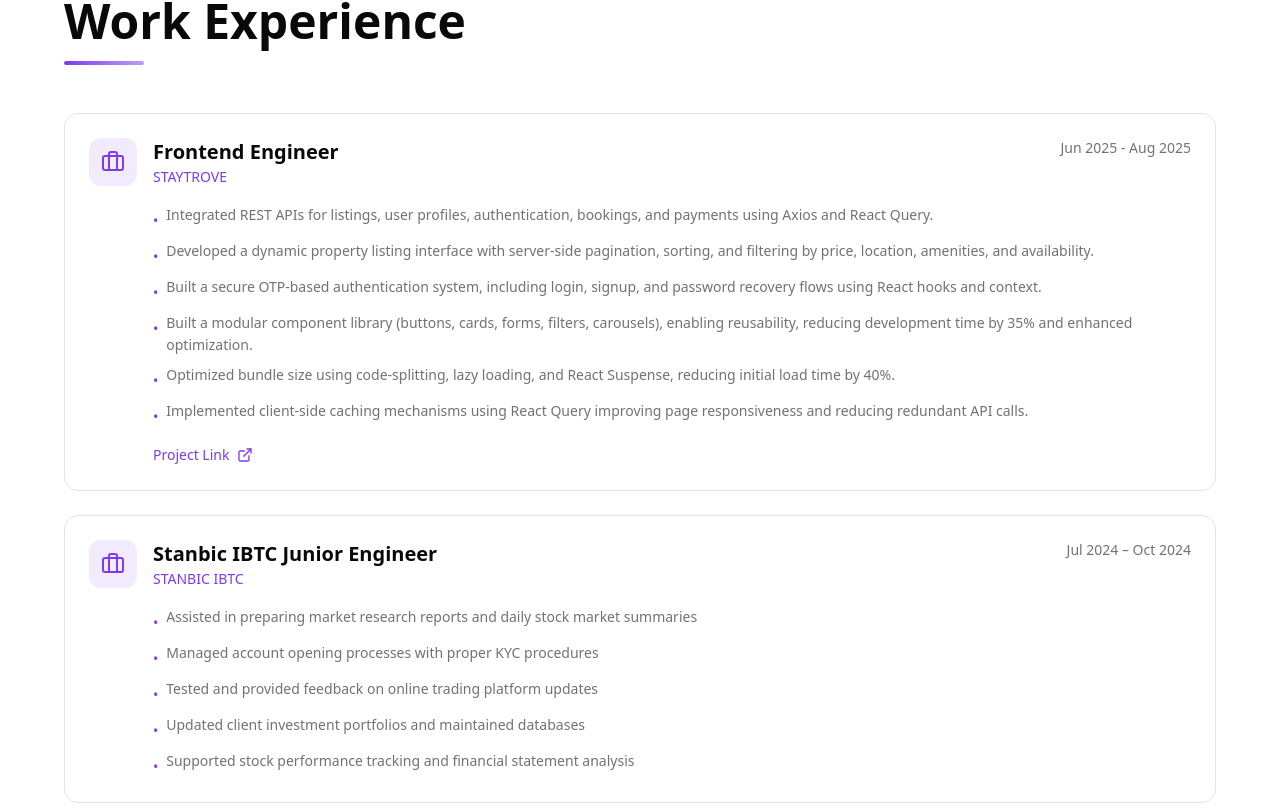
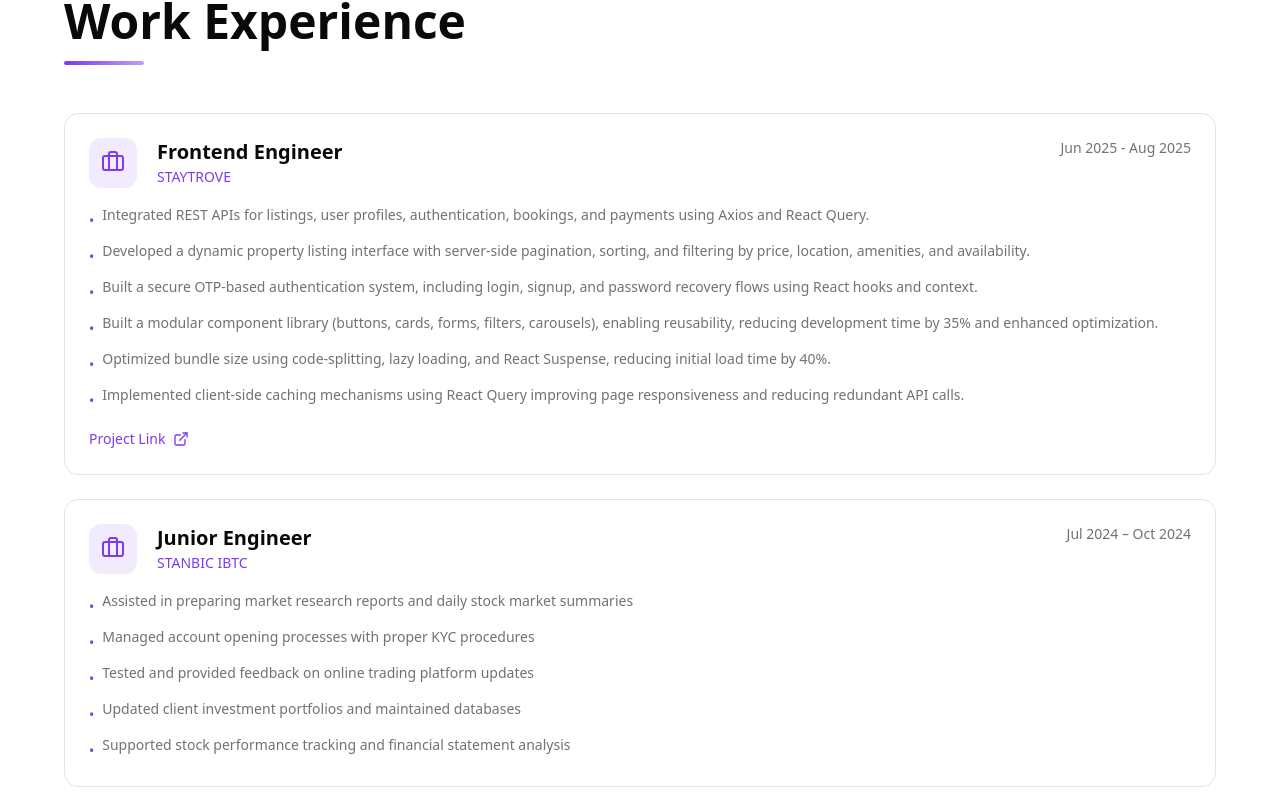
Before and after one commit to Eazicode/my-portofolio, a React (Vite) app: page / in a window 1280 px wide. Shown: the part 2149-2960 px from the top of the page. Built offline with nearby package versions, Linux system fonts and the light colour scheme; the HTML template or start-up script is replaced by a standard one; a web font is replaced by a local one.

Commit message:
refactor of icons and role for the company i worked in

```diff
--- a/src/components/Experience.tsx
+++ b/src/components/Experience.tsx
@@ -19,7 +19,7 @@ export const Experience = () => {
       link: "http://web.staytrove.com",
     },
     {
-      title: "Stanbic IBTC Junior Engineer",
+      title: "Junior Engineer",
       company: "STANBIC IBTC",
       period: "Jul 2024 – Oct 2024",
       description: [
@@ -81,12 +81,12 @@ export const Experience = () => {
               transition={{ delay: index * 0.1 }}
             >
               <Card className="border-border hover:border-primary transition-all">
-                <div className="flex items-start gap-4">
+                <div>
+                  <div className="flex items-start justify-between flex-wrap gap-2 mb-2">
+                    <div className="flex gap-5">
                       <div className="p-3 rounded-lg bg-primary/10 text-primary">
                         <Briefcase className="w-6 h-6" />
                       </div>
-                  <div className="flex-1">
-                    <div className="flex items-start justify-between flex-wrap gap-2 mb-2">
                       <div>
                         <h3 className="text-xl font-semibold text-foreground">
                           {exp.title}
@@ -94,6 +94,7 @@ export const Experience = () => {
                         <p className="text-primary font-medium">
                           {exp.company}
                         </p>
+                      </div>
                     </div>
                     <span className="text-sm text-muted-foreground">
                       {exp.period}
@@ -120,7 +121,6 @@ export const Experience = () => {
                     </a>
                   )}
                 </div>
-                </div>
               </Card>
             </motion.div>
           ))}
```
Lines whose indentation alone changed are shown as unchanged.
